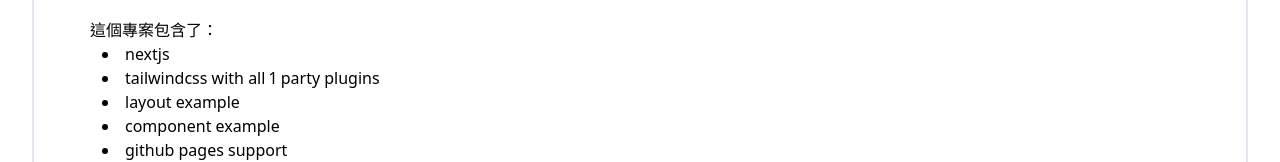
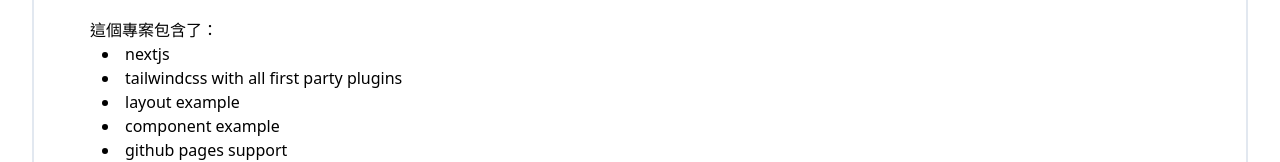
Before and after one commit to evenwu/sota-boilerplate, a Next.js app: page / in a window 1280 px wide. Shown: the part 259-421 px from the top of the page. Built offline with nearby package versions, Linux system fonts and the light colour scheme.

Commit message:
Update index.js

```diff
--- a/pages/index.js
+++ b/pages/index.js
@@ -27,7 +27,7 @@
           list-inside list-disc
         ">
           <li>nextjs</li>
-          <li>tailwindcss with all 1 party plugins</li>
+          <li>tailwindcss with all first party plugins</li>
           <li>layout example</li>
           <li>component example</li>
           <li>github pages support</li>
```
